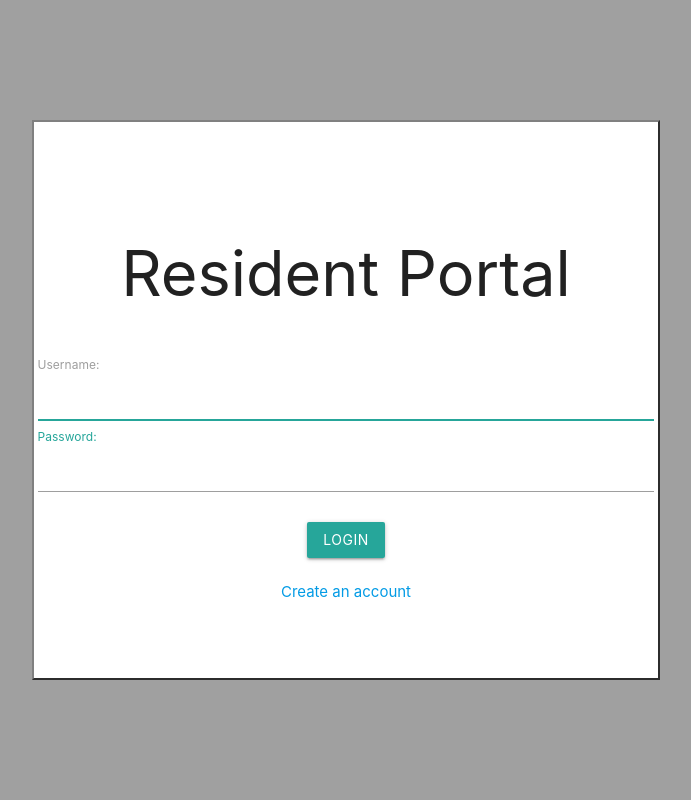
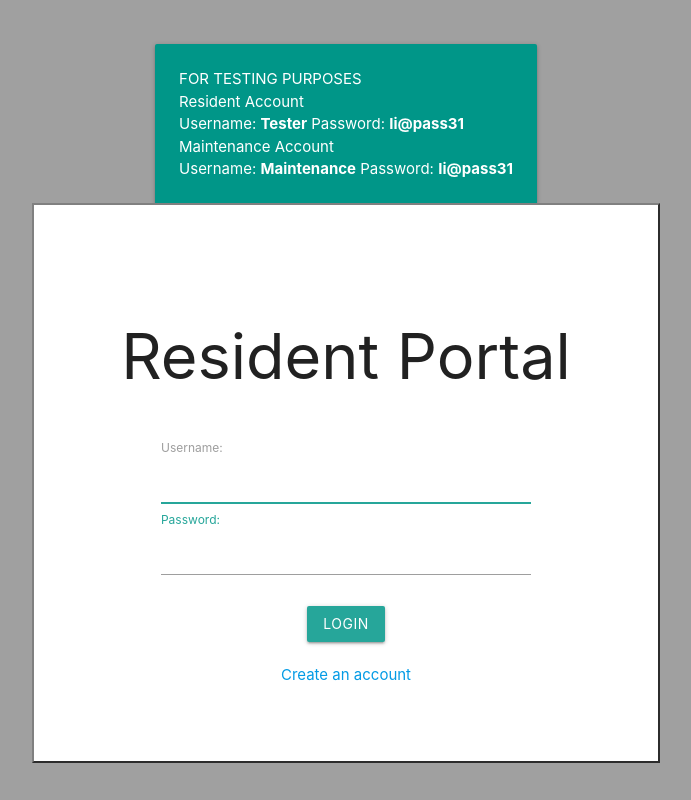
Before and after one commit to AndrewDimes/My-Maintenance, a Django app: page /accounts/login/ in a window 1280 px wide. Shown: the whole page, without its empty margins (294-985 px from the left). Run offline with Django 3.2, Linux system fonts and the light colour scheme.

Commit message:
testing msg

```diff
--- a/mymaintenance_app/static/css/style.css
+++ b/mymaintenance_app/static/css/style.css
@@ -52,6 +52,8 @@ margin-left: -20%;
     display: flex;
     flex-wrap: wrap;
     flex-direction: row;
+    margin-right:20%;
+    margin-left:20%;
 
 }
 .signup {
--- a/mymaintenance_app/templates/registration/login.html
+++ b/mymaintenance_app/templates/registration/login.html
@@ -18,10 +18,17 @@
 </head>
 
 <body class="container">
+  <div style="margin-bottom: -10%;"class="row">
+    <div style="width:100%;" class="col s12 m5">
+      <div class="card-panel teal">
+        <span class="white-text">FOR TESTING PURPOSES<br> Resident Account<br> Username: <b>Tester</b> Password: <b>Ii@pass31</b><br>
+          Maintenance Account<br> Username: <b>Maintenance</b> Password: <b>Ii@pass31</b></span>
+      </div>
+    </div>
+  </div>
+<div class="login-box">
 
-<div class="login-box">
   <div >
-
     <form method="post" action="{% url 'login' %}">
       {% csrf_token %}
     <h1 class="login">Resident Portal</h1><br>
```
